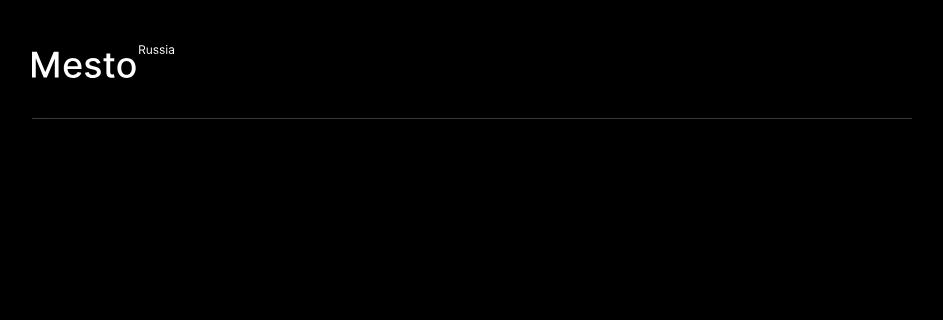
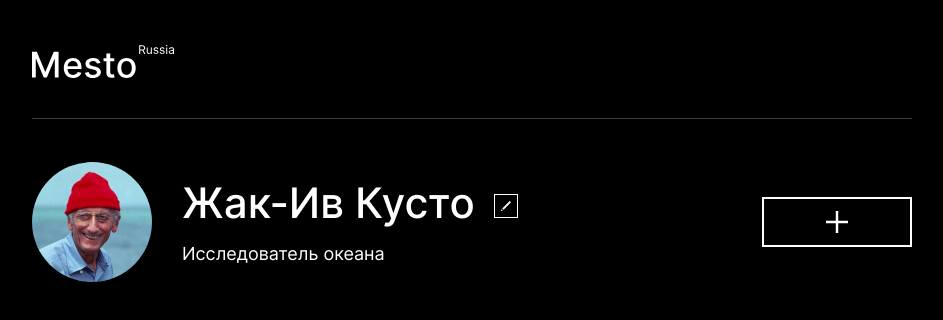
Before and after one commit to YaPopovAndrey/Mesto, a plain HTML site: page index.html in a window 1280 px wide. Shown: the whole page, without its empty margins (168-1111 px from the left). Drawn offline with Linux system fonts and the light colour scheme.

Commit message:
added feature/profile

```diff
--- /dev/null
+++ b/blocks/content/content.css
@@ -0,0 +1,3 @@
+.content {
+    display: block;
+}
--- /dev/null
+++ b/blocks/profile/__add-button/profile__add-button.css
@@ -0,0 +1,9 @@
+.profile__add-button {
+    background-image: url(../../../images/add-button.svg);
+    background-position: center;
+    background-repeat: no-repeat;
+    background-color: black;
+    min-width: 150px;
+    min-height: 50px;
+    border: 2px solid #ffffff;
+}
--- /dev/null
+++ b/blocks/profile/__avatar/profile__avatar.css
@@ -0,0 +1,6 @@
+.profile__avatar {
+    object-fit: cover;
+    max-width: 120px;
+    height: auto;
+    border-radius: 50%;
+}
--- /dev/null
+++ b/blocks/profile/__edit-button/profile__edit-button.css
@@ -0,0 +1,10 @@
+.profile__edit-button {
+    background-image: url(../../../images/edit-button.svg);
+    background-position: center;
+    background-repeat: no-repeat;
+    background-color: black;
+    min-width: 24px;
+    min-height: 24px;
+    border: 1px solid #ffffff;
+    order: 2;
+}
--- /dev/null
+++ b/blocks/profile/__info/profile__info.css
@@ -0,0 +1,9 @@
+.profile__info {
+    display: flex;
+    justify-content: space-between;
+    align-items: baseline;
+    flex-wrap: wrap;
+    margin-left: 30px;
+    margin-right: 244px;
+    max-width: 336px;
+}
--- /dev/null
+++ b/blocks/profile/__name/profile__name.css
@@ -0,0 +1,9 @@
+.profile__name {
+    margin: 0;
+    font-size: 42px;
+    line-height: 1.14;
+    font-weight: 500;
+    font-style: normal;
+    order: 1;
+    margin-right: 18px;
+}
--- /dev/null
+++ b/blocks/profile/__profession/profile__profession.css
@@ -0,0 +1,9 @@
+.profile__profession {
+    margin: 0;
+    font-size: 18px;
+    font-weight: 400;
+    line-height: 22px;
+    font-style: normal;
+    order: 3;
+    padding-top: 16px;
+}
--- /dev/null
+++ b/blocks/profile/profile.css
@@ -0,0 +1,7 @@
+.profile {
+    max-width: 880px;
+    display: flex;
+    justify-content: space-between;
+    align-items: center;
+    padding-top: 40px;
+}
--- a/index.html
+++ b/index.html
@@ -13,6 +13,17 @@
         <header class="header root__section">
             <img src="./images/Header.svg" alt="Логотип Место">
         </header>
+        <main class="content">
+            <section class="profile root__section">
+                <img src="./images/avatar.jpg" alt="Аватарка" class="profile__avatar">
+                <div class="profile__info"> <!-- высота блока больше макета -->
+                    <h1 class="profile__name">Жак-Ив Кусто</h1>
+                    <p class="profile__profession">Исследователь океана</p>
+                    <button class="profile__edit-button"></button>
+                </div>
+                <button class="profile__add-button"></button>
+            </section>
+        </main>
     </div>
 </body>
 
--- a/page/index.css
+++ b/page/index.css
@@ -8,3 +8,13 @@
 @import url(../blocks/root/__section/root__section.css);
 
 @import url(../blocks/header/header.css);
+
+@import url(../blocks/content/content.css);
+
+@import url(../blocks/profile/profile.css);
+@import url(../blocks/profile/__avatar/profile__avatar.css);
+@import url(../blocks/profile/__info/profile__info.css);
+@import url(../blocks/profile/__name/profile__name.css);
+@import url(../blocks/profile/__profession/profile__profession.css);
+@import url(../blocks/profile/__edit-button/profile__edit-button.css);
+@import url(../blocks/profile/__add-button/profile__add-button.css);
```
Also changed, not shown: images/add-button.svg (added), images/avatar.jpg (added), images/edit-button.png (added), images/edit-button.svg (added).
